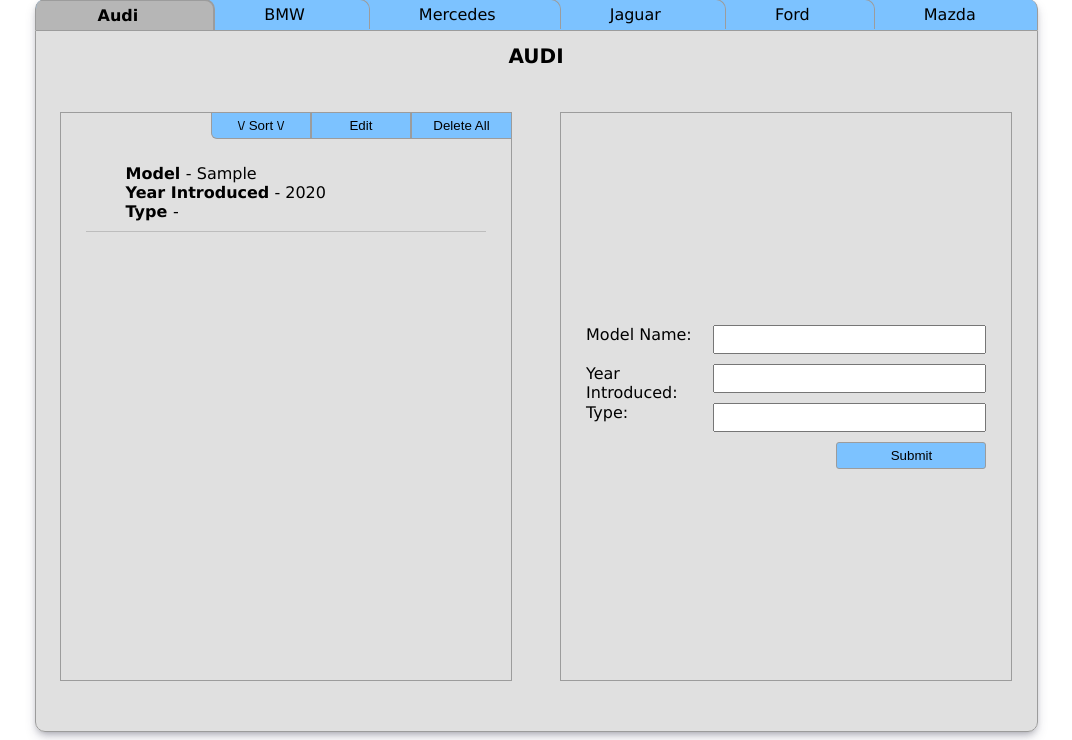
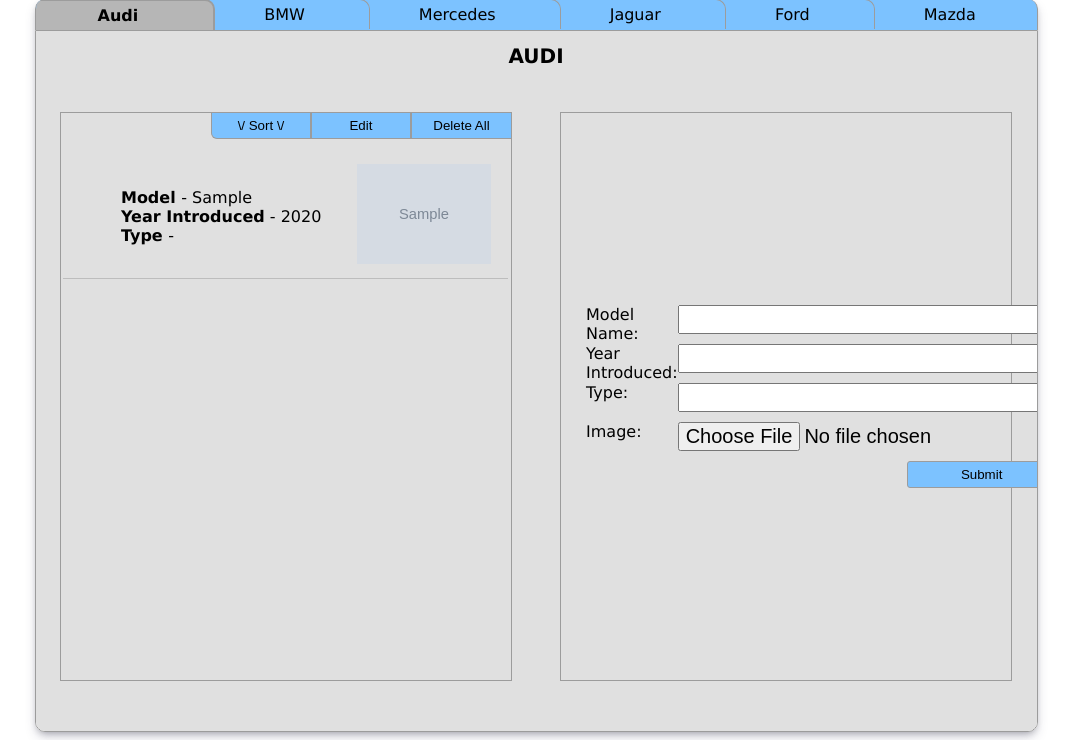
Before and after one commit to bfrith97/Cars-Directory, a PHP site: page / in a window 1280 px wide. Shown: the part 195-935 px from the top of the page, without its empty margins (104-1176 px from the left). Run offline with PHP 8.4, Linux system fonts and the light colour scheme; tables that the repository leaves empty or names only in its code hold one stand-in row (values such as "Sample post"); grey boxes marked "Sample" are stand-in pictures.

Commit message:
add beginnings of car images

```diff
--- a/app/controllers/CarsController.php
+++ b/app/controllers/CarsController.php
@@ -49,11 +49,46 @@ class CarsController
     {
 
         $brand = ($_POST['brand']);
+        $model = ($_POST['model']);
+
+        $target_dir = "public/imgs/" . $brand . "/";
+        $target_file = $target_dir . basename($_FILES["file"]["name"]);
+
+        $imageFileType = strtolower(pathinfo($target_file, PATHINFO_EXTENSION));
+        // print_r($imageFileType);
+        // die;
+
+        if (file_exists($target_file)) {
+            echo "Sorry, file already exists.";
+            return;
+        }
+
+        if ($_FILES["file"]["size"] > 500000) {
+            echo "Sorry, your file is too large";
+            return;
+        }
+
+        if (
+            $imageFileType != "jpg" && $imageFileType != "png" && $imageFileType != "jpeg"
+            && $imageFileType != "gif"
+        ) {
+            echo "Sorry, only JPG, JPEG, PNG & GIF files are allowed.";
+            return;
+        }
+
+        if (move_uploaded_file($_FILES["file"]["tmp_name"], $target_file)) {
+            redirect('home');
+        } else {
+            echo "Sorry, there was an error uploading your file.";
+        }
+
+
         App::get('database')->insert($brand, [
             'brand' => validateBrand($_POST['brand']),
             'model' => validateInput($_POST['model']),
             'year' => validateInput($_POST['year']),
-            'type' => validateInput($_POST['type'])
+            'type' => validateInput($_POST['type']),
+            'imgdir' => $target_file
         ]);
 
         return redirect('home');
--- a/app/views/edit-list.view.php
+++ b/app/views/edit-list.view.php
@@ -24,6 +24,7 @@
                         <input type="hidden" name="model" value=<?= $car->model ?> />
                         <input type="hidden" name="year" value=<?= $car->year ?> />
                         <input type="hidden" name="type" value=<?= $car->type ?> />
+                        <input type="hidden" name="img_dir" value=<?= $car->imgdir ?> />
                         <button class="edit-btn-link" type='submit'>EDIT</button>
                     </form>
                     <form class="delete-form" method="POST" action="/delete">
@@ -35,7 +36,6 @@
             <?php endforeach ?>
         </div>
     </div>
-    <script type="module" src="/public/javascript/editPage.js"></script>
     </body>
 
     </html>
--- a/app/views/edit.view.php
+++ b/app/views/edit.view.php
@@ -19,12 +19,12 @@
                     <label for="model"> Model Name:</label><input type="text" name="model" required maxlength="20" value="<?= $model ?>" />
                     <label for="year"> Year Introduced:</label><input type="number" name="year" required value="<?= $year ?>">
                     <label for="type"> Type: </label><input type="text" name="type" required maxlength="20" value="<?= $type ?>">
-                    <button class="submit" type="submit">Submit</button>
+                    <!-- <label for="img"> Image: </label><input type="file" name="file" id="file" required value="<?= $img_dur ?>"> -->
+                    <button class=" submit" type="submit">Submit</button>
                 </form>
             </div>
         </div>
     </div>
-    <script type="module" src="/public/javascript/editPage.js"></script>
     </body>
 
     </html>
--- a/app/views/home.view.php
+++ b/app/views/home.view.php
@@ -31,9 +31,14 @@
                         <div class="car-lists">
                             <?php foreach ($audis as $audi) : ?>
                                 <ul class="car-list">
-                                    <li class="content-name"><b>Model </b> - <?= $audi->model ?></li>
-                                    <li class="content-name"><b>Year Introduced</b> - <?= $audi->year ?></li>
-                                    <li class="content-name"><b> Type </b> - <?= $audi->type ?></li>
+                                    <div class="car-list-left">
+                                        <li class="content-name"><b>Model </b> - <?= $audi->model ?></li>
+                                        <li class="content-name"><b>Year Introduced</b> - <?= $audi->year ?></li>
+                                        <li class="content-name"><b> Type </b> - <?= $audi->type ?></li>
+                                    </div>
+                                    <div class="car-list-right">
+                                        <li class="content-name"><img class="car_img" src="<?= $audi->imgdir ?>" /> </li>
+                                    </div>
                                 </ul>
                             <?php endforeach ?>
                         </div>
@@ -44,6 +49,7 @@
                             <label for="model"> Model Name:</label><input type="text" name="model" required maxlength="20">
                             <label for="year"> Year Introduced:</label><input type="number" name="year" required>
                             <label for="type"> Type: </label><input type="text" name="type" required maxlength="20">
+                            <label for="img"> Image: </label><input type="file" name="file" id="file" required>
                             <button class="submit" type="submit">Submit</button>
                         </form>
                     </div>
--- a/public/style/style.css
+++ b/public/style/style.css
@@ -207,11 +207,24 @@ a {
 }
 
 .car-list {
+    display: flex;
     padding-bottom: 10px;
     border-bottom: 1px solid rgba(156, 156, 156, 0.501);
-    width: 80%;
+    width: 90%;
     margin: 10px 0 0 0;
+}
 
+.car-list-left {
+    margin: auto;
+}
+
+.car-list-right {
+    margin: auto;
+}
+
+.car_img {
+    height: 100px;
+    /* width: 200px */
 }
 
 .cars-content-add {
```
Also changed, not shown: public/imgs/audi/Audi-A5-Transparent-PNG.png (added), 3 other files.
